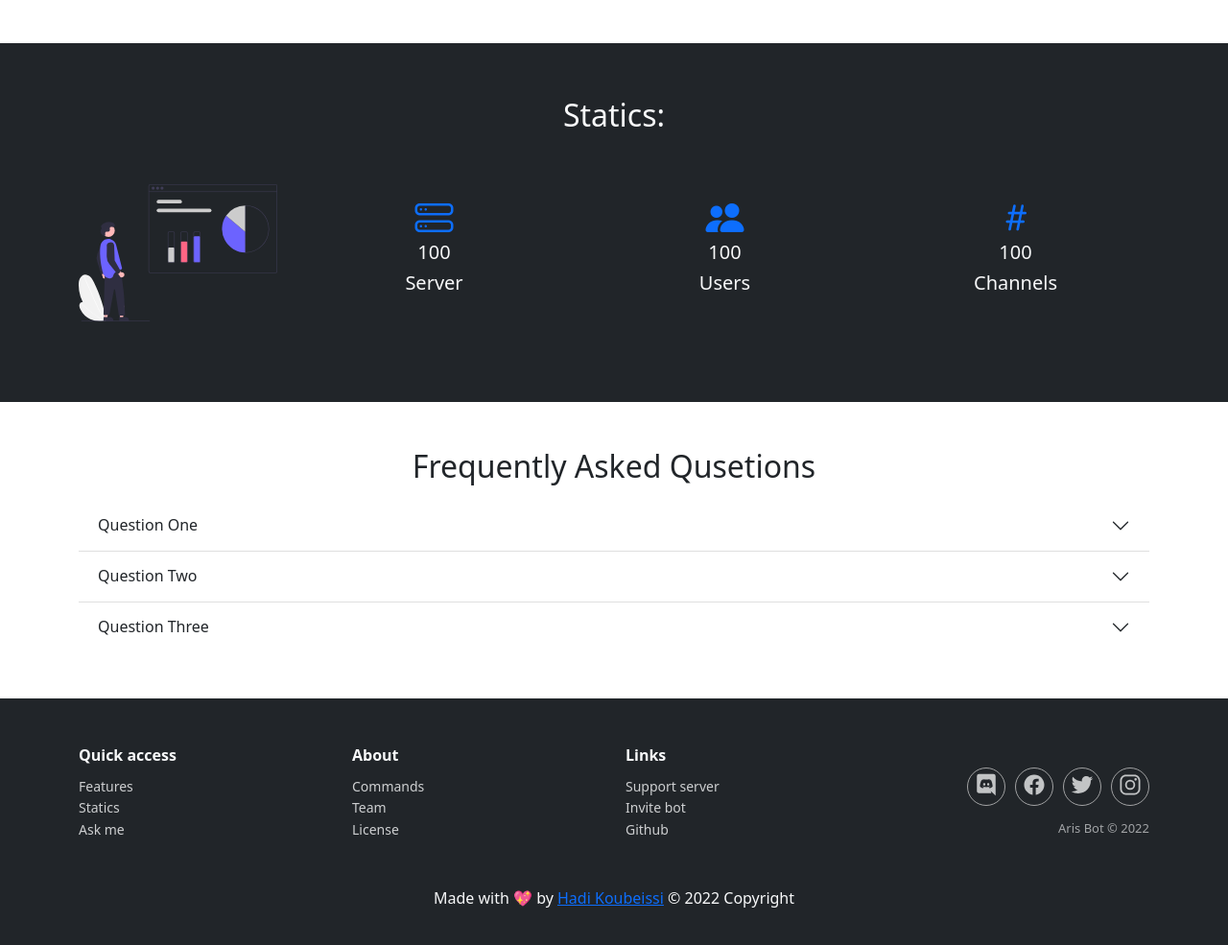
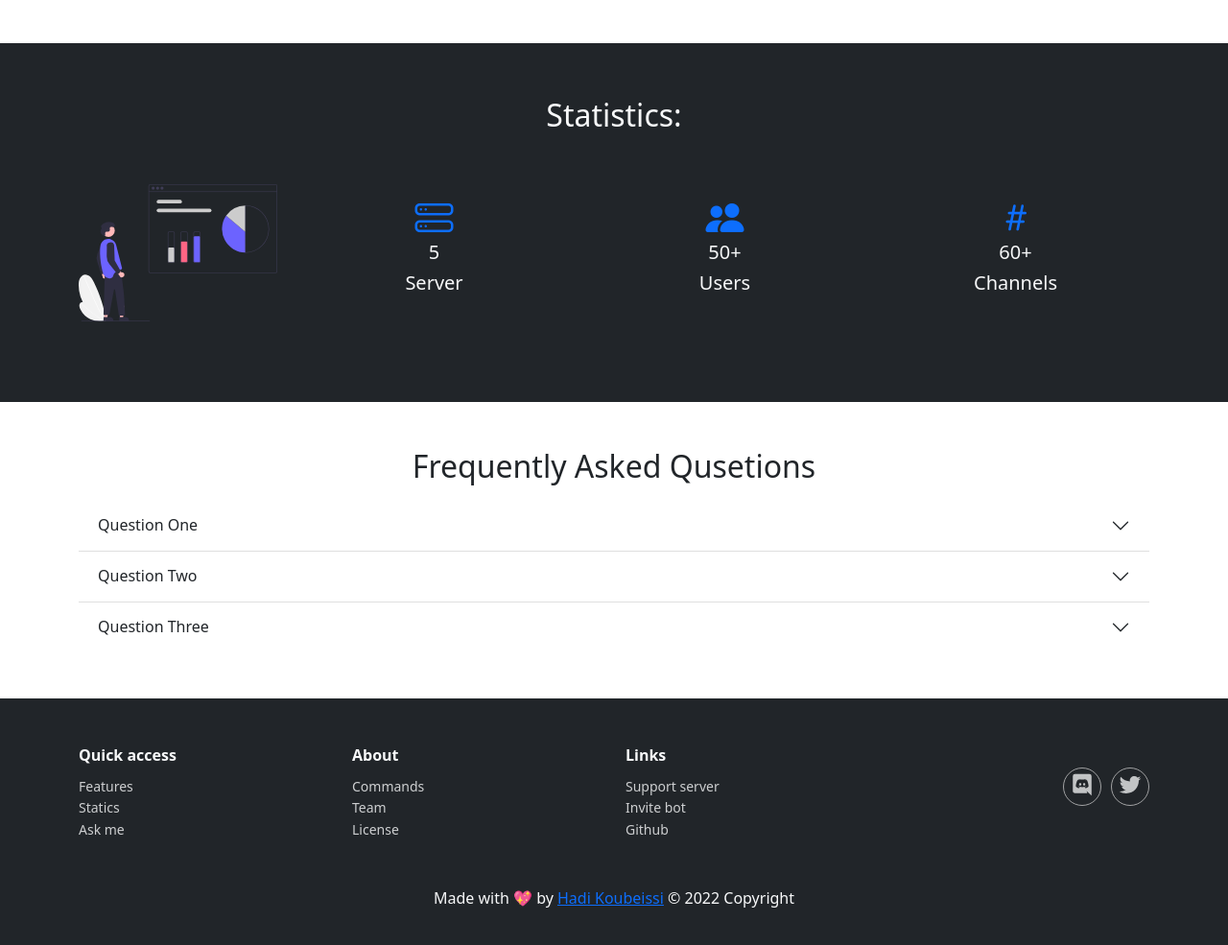
Before and after one commit to LumiDevelopment/LumiDevelopment.github.io, a plain HTML site: page index.html in a window 1280 px wide. Shown: the part 777-1762 px from the top of the page at 96% size. Drawn offline with nearby package versions, Linux system fonts and the light colour scheme.

Commit message:
Update index.html

```diff
--- a/index.html
+++ b/index.html
@@ -117,7 +117,7 @@
     <section id="Statics" class="py-5 bg-dark text-light">
         <div class="container">
             <div class="py-2 text-center">
-                <h2>Statics:</h2>
+                <h2>Statistics:</h2>
             </div>
             <div class="row align-items-center justify-content-center text-center -5">
                 <div class="col">
@@ -125,17 +125,17 @@
                 </div>
                 <div class="col-sm p-5 h1">
                     <i class="bi bi-hdd-stack text-primary"></i>
-                    <h5>100</h5>
+                    <h5>5</h5>
                     <h5>Server</h5>
                 </div>
                 <div class="col-sm p-5 h1">
                     <i class="bi bi bi-people-fill text-primary"></i>
-                    <h5>100</h5>
+                    <h5>50+</h5>
                     <h5>Users</h5>
                 </div>
                 <div class="col-sm p-5 h1">
                     <i class="bi bi bi-hash text-primary"></i>
-                    <h5>100</h5>
+                    <h5>60+</h5>
                     <h5>Channels</h5>
                 </div>
             </div>
@@ -217,8 +217,7 @@
                         <li><a href="#">Github</a></li>
                     </ul>
                 </div>
-                <div class="col-lg-3 item social"><a href="#"><ion-icon name="logo-discord"></ion-icon></a><a href="#"><ion-icon name="logo-facebook"></ion-icon></a><a href="#"><ion-icon name="logo-twitter"></ion-icon></a><a href="#"><ion-icon name="logo-instagram"></ion-icon></a>
-                    <p class="copyright">Aris Bot © 2022</p>
+                <div class="col-lg-3 item social"><a href="https://itsfatlum.github.io/dc"><ion-icon name="logo-discord"></ion-icon></a><a href="https://itsfatlum.github.io/x"><ion-icon name="logo-twitter"></ion-icon></a>
                 </div>
             </div>
         </div>
```
